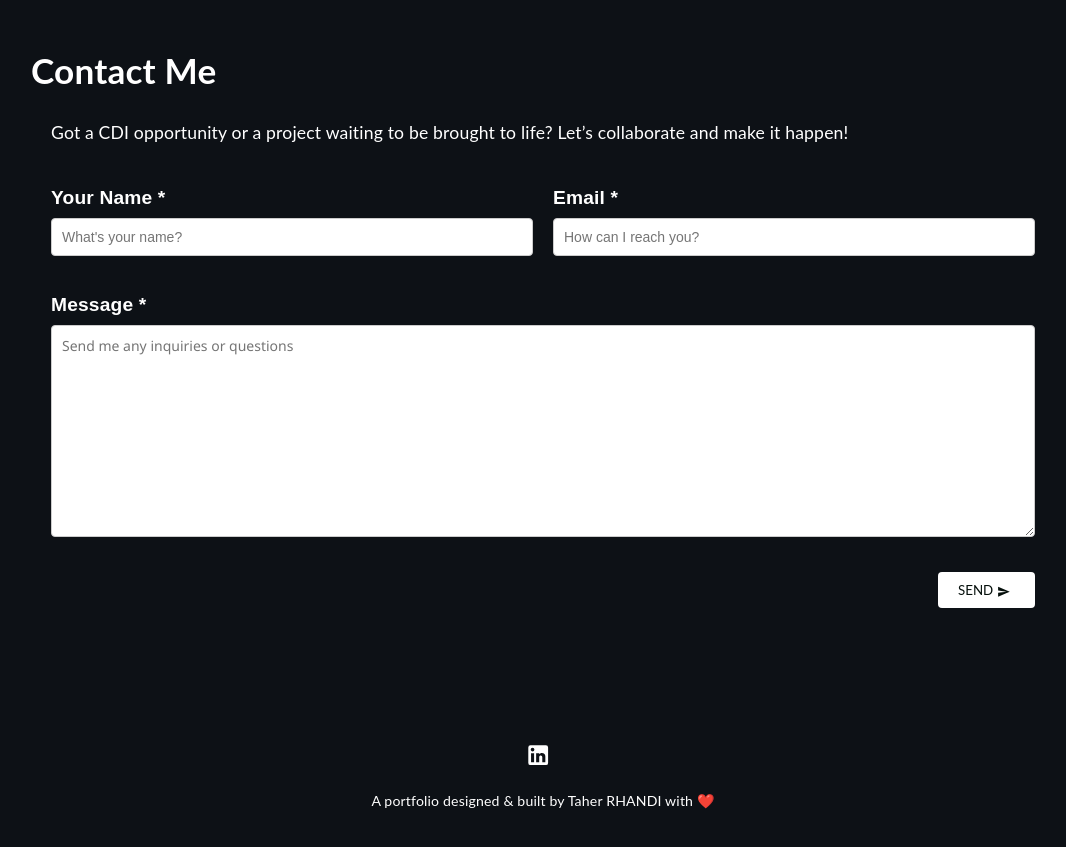
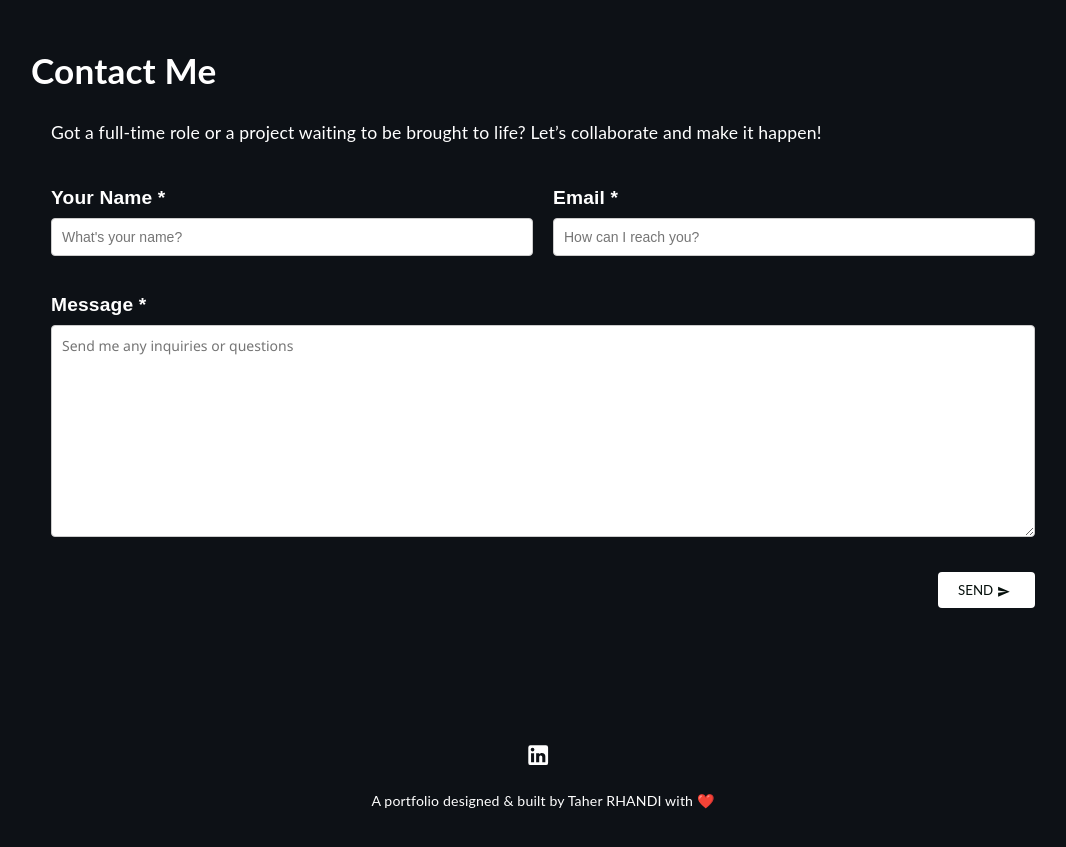
Before and after one commit to TouSeFou/MyPortfolio, a React (Create React App) app: page / in a window 1280 px wide. Shown: the part 3980-4827 px from the top of the page, without its empty margins (97-1163 px from the left). Built offline with nearby package versions, Linux system fonts and the light colour scheme.

Commit message:
Update CDI by Full time role

```diff
--- a/src/components/Contact.tsx
+++ b/src/components/Contact.tsx
@@ -114,7 +114,7 @@ function Contact() {
                   )}
 
 
-                  <p style={{paddingLeft:"20px"}}>Got a CDI opportunity or a project waiting to be brought to life? Let’s collaborate and make it happen!</p>
+                  <p style={{paddingLeft:"20px"}}>Got a full-time role or a project waiting to be brought to life? Let’s collaborate and make it happen!</p>
                   <form  className="contact-form" noValidate autoComplete="off">
                       <div className="form-flex">
                           <div className="form-group">
```
